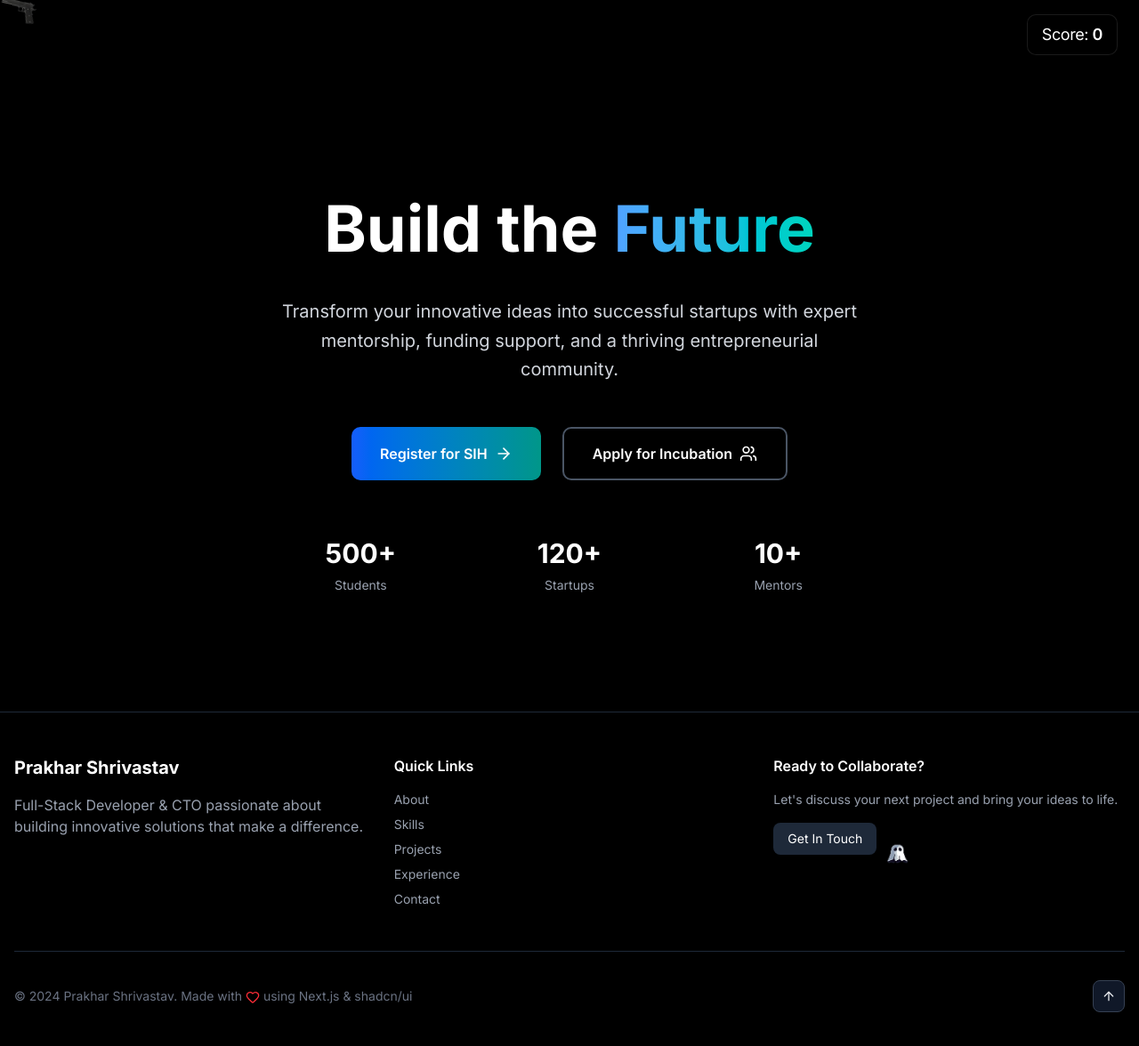
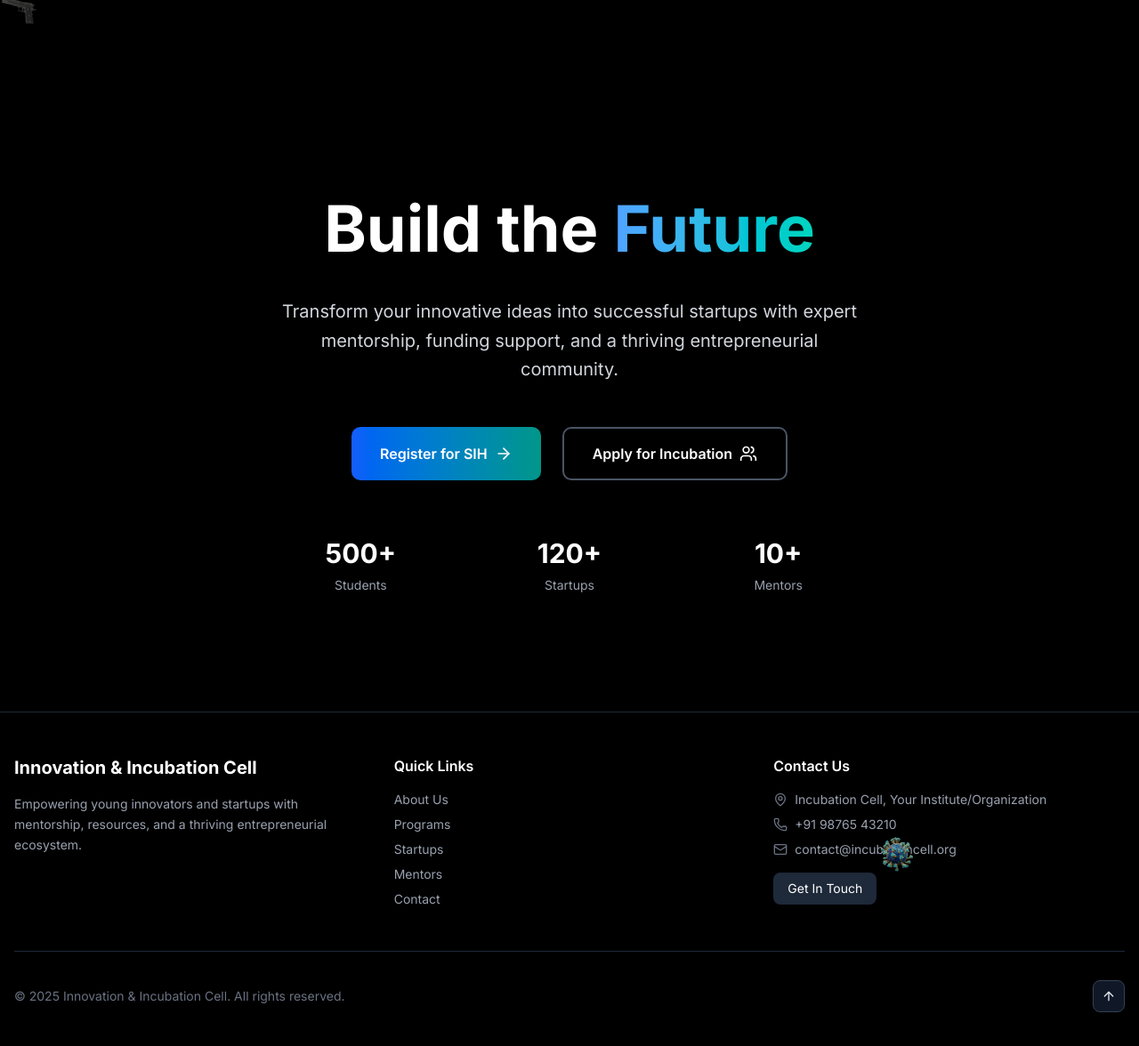
Before and after one commit to TIT-inovation-hub/incubation-center, a Next.js app: page / in a window 1280 px wide. Shown: the top 1176 px of the page at 89% size. Built offline with nearby package versions, Linux system fonts and the light colour scheme.

Commit message:
new stuff

```diff
--- a/app/globals.css
+++ b/app/globals.css
@@ -64,6 +64,21 @@
 
 .animate-muzzle {
   animation: muzzle 0.12s forwards;
+}
+
+@keyframes slide-up {
+  from {
+    opacity: 0;
+    transform: translateY(20px);
+  }
+  to {
+    opacity: 1;
+    transform: translateY(0);
+  }
+}
+
+.animate-slide-up {
+  animation: slide-up 0.3s ease-out;
 }
 
 :root {
--- a/components/CustomCursor.tsx
+++ b/components/CustomCursor.tsx
@@ -23,7 +23,7 @@ const CustomCursor: React.FC = () => {
   const [firing, setFiring] = useState(false);
   const [bullets, setBullets] = useState<Bullet[]>([]);
   const [ghosts, setGhosts] = useState<Ghost[]>([]);
-  const [score, setScore] = useState(0);
+  const [currentThought, setCurrentThought] = useState<string | null>(null);
   const rafRef = useRef<number | null>(null);
   const ghostIdRef = useRef(0);
 
@@ -34,6 +34,29 @@ const CustomCursor: React.FC = () => {
     () => (typeof window !== "undefined" ? window.innerHeight - 8 : 0),
     []
   );
+
+  const thoughts = [
+    "SIH25001: Smart Community Health Monitoring and Early Warning System for Water-Borne Diseases in Rural Northeast India",
+    "SIH25002: Smart Tourist Safety Monitoring & Incident Response System using AI, Geo-Fencing, and Blockchain-based Digital ID",
+    "SIH25003: Low-Cost smart transportation solution for agri produce from remote farms to nearest motorable road in NER Region",
+    "SIH25004: Image based breed recognition for cattle and buffaloes of India",
+    "SIH25006: Development of a Digital Farm Management Portal for implementing biosecurity measures in Pig and Poultry Farms",
+    "SIH25008: Disaster Preparedness and Response Education System for Schools and Colleges",
+    "SIH25009: Gamified Environmental Education Platform for Schools and Colleges",
+    "SIH25013: Real-Time Public Transport Tracking for Small Cities",
+    "SIH25014: Waste Segregation Monitoring System for Urban Local Bodies",
+    "SIH25020: Development of indigenous contactless Integrated Track Monitoring Systems (ITMS) for Track Recording on Indian Railways",
+    "SIH25023: AyurSutra — Panchakarma Patient Management and therapy scheduling",
+    "SIH25025: E-tongue for Dravya identification",
+    "SIH25026: Develop API code to integrate NAMASTE / ICD-11 Traditional Medicine Module 2 (TM2) into existing EMR systems",
+    "SIH25030: AI-Based Crop Recommendation for Farmers",
+    "SIH25033: AI-Based Smart Allocation Engine for PM Internship Scheme",
+    "SIH25036: Development of Sensor for Detection of Microplastics",
+    "SIH25038: Blockchain-Based Blue Carbon Registry and MRV System",
+    "SIH25044: AI-Powered Crop Yield Prediction and Optimization",
+    "SIH25051: Renewable Energy Monitoring System for Microgrids",
+    "SIH25064: Improving the Renewable Energy hosting capacity in Distribution Feeders",
+  ];
 
   const gunSoundRef = useRef<HTMLAudioElement | null>(null);
   useEffect(() => {
@@ -79,7 +102,7 @@ const CustomCursor: React.FC = () => {
     };
   }, [position]);
 
-  // Ghost spawning with max 25 limit
+  // Ghost spawning
   useEffect(() => {
     const spawnGhost = () => {
       if (typeof window === "undefined") return;
@@ -93,7 +116,7 @@ const CustomCursor: React.FC = () => {
       });
     };
 
-    const interval = setInterval(spawnGhost, 3000); // every 3s
+    const interval = setInterval(spawnGhost, 3000);
     return () => clearInterval(interval);
   }, []);
 
@@ -145,8 +168,11 @@ const CustomCursor: React.FC = () => {
             const dist = Math.sqrt(dx * dx + dy * dy);
 
             if (dist < 20) {
-              // Kill ghost + increase score
-              setScore((s) => s + 1);
+              // Pick random thought when ghost dies
+              const randomThought =
+                thoughts[Math.floor(Math.random() * thoughts.length)];
+              setCurrentThought(randomThought);
+
               return { ...ghost, alive: false };
             }
           }
@@ -228,14 +254,16 @@ const CustomCursor: React.FC = () => {
           ))}
       </div>
 
-      {/* Score */}
-      <div className="fixed top-4 right-6 z-50">
-        <div className="px-4 py-2 rounded-lg bg-black/60 backdrop-blur-sm border border-white/10">
-          <p className="text-lg font-medium text-white tracking-tight">
-            Score: <span className="font-semibold">{score}</span>
-          </p>
+      {/* Funny Thought */}
+      {currentThought && (
+        <div className="fixed bottom-6 right-6 z-50">
+          <div className="px-4 py-2 rounded-xl bg-black/70 backdrop-blur-md border border-white/10 shadow-lg animate-slide-up">
+            <p className="text-sm font-medium text-white tracking-tight">
+              {currentThought}
+            </p>
+          </div>
         </div>
-      </div>
+      )}
     </>
   );
 };
--- a/components/Footer.tsx
+++ b/components/Footer.tsx
@@ -1,13 +1,13 @@
 "use client";
 
 import { Button } from "@/components/ui/button";
-import { Heart, ArrowUp } from "lucide-react";
+import { ArrowUp, Mail, MapPin, Phone } from "lucide-react";
 
 const quickLinks = [
-  { label: "About", href: "#about" },
-  { label: "Skills", href: "#skills" },
-  { label: "Projects", href: "#projects" },
-  { label: "Experience", href: "#experience" },
+  { label: "About Us", href: "#about" },
+  { label: "Programs", href: "#programs" },
+  { label: "Startups", href: "#startups" },
+  { label: "Mentors", href: "#mentors" },
   { label: "Contact", href: "#contact" },
 ];
 
@@ -25,12 +25,14 @@ export function Footer() {
     <footer className="bg-black border-t border-gray-800 text-gray-300">
       <div className="container mx-auto px-4 py-12">
         <div className="grid md:grid-cols-3 gap-8">
-          {/* Brand */}
+          {/* Brand / About */}
           <div className="space-y-4">
-            <h3 className="text-xl font-bold text-white">Prakhar Shrivastav</h3>
-            <p className="text-gray-400">
-              Full-Stack Developer & CTO passionate about building innovative
-              solutions that make a difference.
+            <h3 className="text-xl font-bold text-white">
+              Innovation & Incubation Cell
+            </h3>
+            <p className="text-gray-400 text-sm leading-relaxed">
+              Empowering young innovators and startups with mentorship,
+              resources, and a thriving entrepreneurial ecosystem.
             </p>
           </div>
 
@@ -52,12 +54,23 @@ export function Footer() {
             </div>
           </div>
 
-          {/* Contact CTA */}
+          {/* Contact Info */}
           <div className="space-y-4">
-            <h4 className="font-semibold text-white">Ready to Collaborate?</h4>
-            <p className="text-sm text-gray-400">
-              Let&apos;s discuss your next project and bring your ideas to life.
-            </p>
+            <h4 className="font-semibold text-white">Contact Us</h4>
+            <div className="text-sm text-gray-400 space-y-2">
+              <p className="flex items-center gap-2">
+                <MapPin className="h-4 w-4 text-gray-500" />
+                Incubation Cell, Your Institute/Organization
+              </p>
+              <p className="flex items-center gap-2">
+                <Phone className="h-4 w-4 text-gray-500" />
+                +91 98765 43210
+              </p>
+              <p className="flex items-center gap-2">
+                <Mail className="h-4 w-4 text-gray-500" />
+                contact@incubationcell.org
+              </p>
+            </div>
 
             <Button
               onClick={() => scrollToSection("#contact")}
@@ -68,11 +81,11 @@ export function Footer() {
           </div>
         </div>
 
+        {/* Bottom Bar */}
         <div className="border-t border-gray-800 mt-12 pt-8 flex flex-col md:flex-row justify-between items-center">
           <p className="text-sm text-gray-500">
-            © 2024 Prakhar Shrivastav. Made with{" "}
-            <Heart className="inline h-4 w-4 text-red-500" /> using Next.js &
-            shadcn/ui
+            © {new Date().getFullYear()} Innovation & Incubation Cell. All
+            rights reserved.
           </p>
 
           <Button
```
Also changed, not shown: public/ghost.png.
